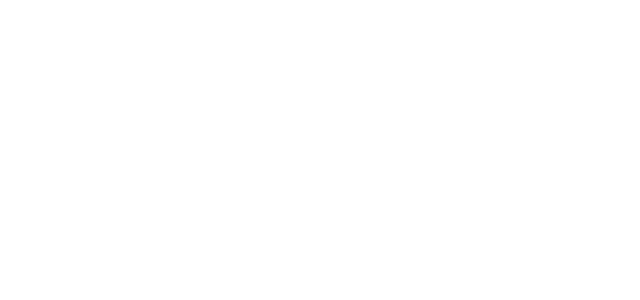
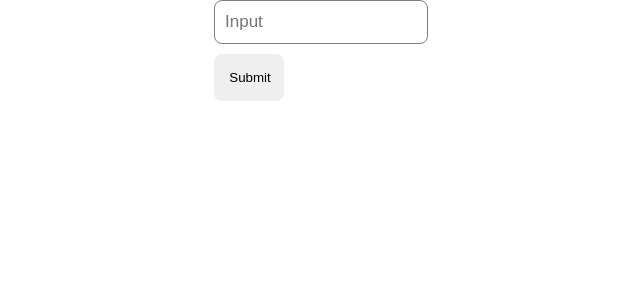
Before and after one commit to nov7u/todoapp-novi, a React (Create React App) app: page / in a window 1280 px wide. Shown: the top 300 px of the page, without its empty margins (319-959 px from the left). Built offline with nearby package versions, Linux system fonts and the light colour scheme.

Commit message:
feat:create todoList

```diff
--- a/src/App.css
+++ b/src/App.css
@@ -1,38 +1,58 @@
 .App {
-  text-align: center;
+  display: flex;
+  align-items: center;
+  flex-direction: column;
+  width: 100vw;
+  height: 100vh;
+  font-family: Arial, Helvetica, sans-serif;
 }
 
-.App-logo {
-  height: 40vmin;
-  pointer-events: none;
+body{
+  margin: 0%;
+  padding: 0%;
 }
 
-@media (prefers-reduced-motion: no-preference) {
-  .App-logo {
-    animation: App-logo-spin infinite 20s linear;
-  }
+header{
+  flex: 30%;
+  background-color: antiquewhite;
+  width: 100%;
+  display: flex;
+  justify-content: center;
+  align-items: center;
 }
 
-.App-header {
-  background-color: #282c34;
-  min-height: 100vh;
+.header .input-container{
   display: flex;
   flex-direction: column;
-  align-items: center;
-  justify-content: center;
-  font-size: calc(10px + 2vmin);
-  color: white;
 }
 
-.App-link {
-  color: #61dafb;
+.header input{
+  width: 200px;
+  height: 40px;
+  margin-bottom: 10px;
+  border: none;
+  border-bottom-left-radius: 8px;
+  border-top-left-radius: 8px;
+  border-bottom-right-radius: 8px;
+  border-top-right-radius: 8px;
+  padding-left: 10px;
+  font-size: 17px;
+  border: 1px solid grey;
 }
 
-@keyframes App-logo-spin {
-  from {
-    transform: rotate(0deg);
-  }
-  to {
-    transform: rotate(360deg);
-  }
+.header button{
+  width: 70px;
+  height: 47px;
+  border: none;
+  border-bottom-left-radius: 8px;
+  border-top-left-radius: 8px;
+  border-bottom-right-radius: 8px;
+  border-top-right-radius: 8px;
+  padding-left: 8px;
+  cursor: pointer;
 }
+
+.todoList{
+  flex: 70%;
+  width: 100%;
+}
--- a/src/App.tsx
+++ b/src/App.tsx
@@ -1,9 +1,48 @@
-import React from 'react';
+import React, { FC, ChangeEvent, useState } from 'react';
 import './App.css';
+import TodoTask from './Components/TodoTask';
+import { ITask } from './Interface';
 
-function App() {
+const App: FC = () => {
+
+  const [task, setTask] = useState<string>("");
+  const [todoList, setTodoList] = useState<ITask[]>([]);
+
+  const handleChange = (event: ChangeEvent<HTMLInputElement>): void => {
+    if (event.target.name === "task"){
+      setTask(event.target.value)
+    }
+
+  };
+
+  const addTask = (): void => {
+    const newTask = {taskName: task};
+    setTodoList([...todoList, newTask]);
+    // setTodoList("");
+    console.log(todoList);
+  };
+
   return (
-    <div className="App"></div>
+    <div className="App">
+      <div className="header">
+        <div className="input-container">
+          <input
+            type="text"
+            placeholder="Input"
+            name="task"
+            value={task}
+            onChange={handleChange}
+          />
+        </div>
+
+        <button onClick={addTask}>Submit</button>
+      </div>
+      <div className="todoList">
+        {todoList.map((task: ITask) => {
+          return <TodoTask task={task} />;
+        })}
+      </div>
+    </div>
   );
 }
 
--- /dev/null
+++ b/src/Components/TodoTask.tsx
@@ -0,0 +1,19 @@
+import React from "react";
+import {ITask} from "../Interface";
+
+interface Props{
+    task: ITask;
+}
+
+const TodoTask = ({task}: Props) => {
+    return (
+    <div className="task">
+        <div className="content">
+           <span>{task.taskName}</span>
+        </div>
+        <button>X</button>
+    </div>
+    );
+};
+
+export default TodoTask;
--- /dev/null
+++ b/src/Interface.ts
@@ -0,0 +1,3 @@
+export interface ITask{
+    taskName: string;
+}
```
